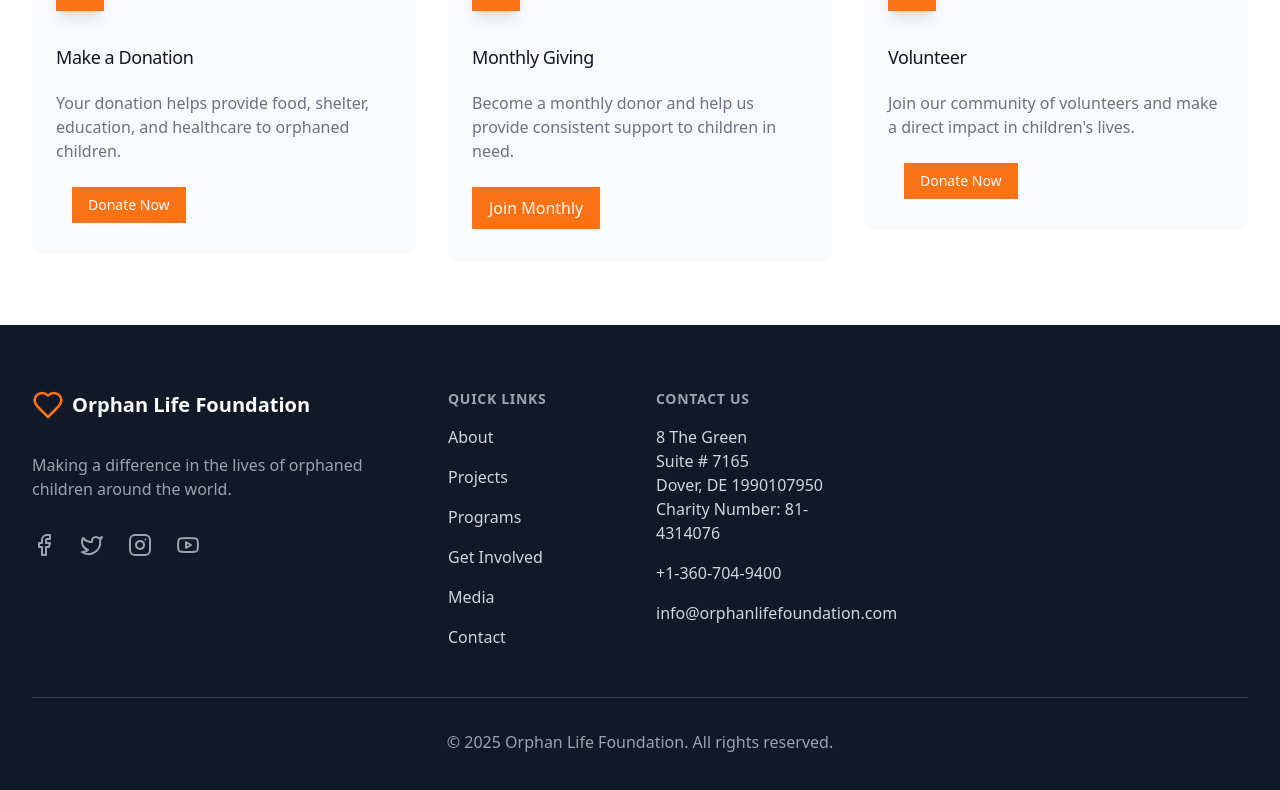
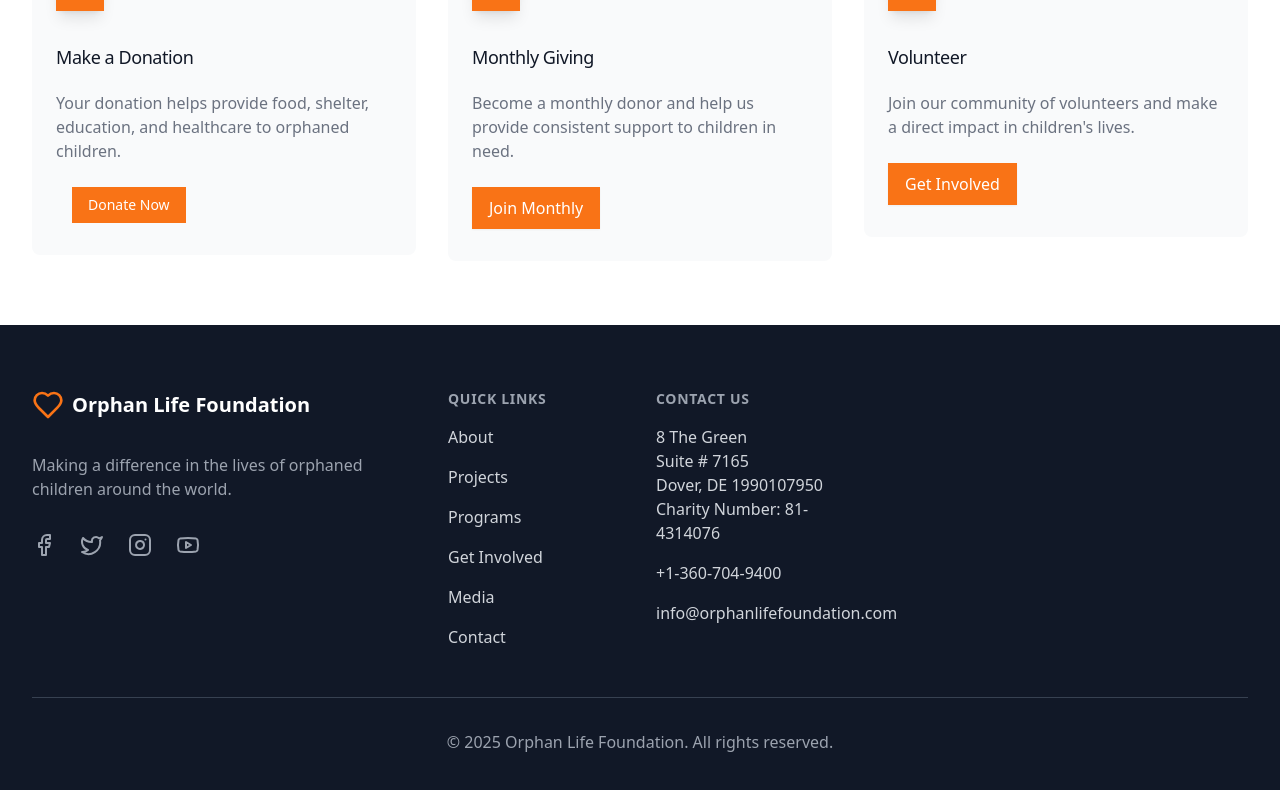
Before and after one commit to Maruhsoft/orphanlifefoundation, a React (Vite) app: page / in a window 1280 px wide. Shown: the part 2529-3319 px from the top of the page. Built offline with nearby package versions, Linux system fonts and the light colour scheme.

Commit message:
Update GetInvolved.tsx

```diff
--- a/src/components/GetInvolved.tsx
+++ b/src/components/GetInvolved.tsx
@@ -5,11 +5,10 @@ const GetInvolved = () => {
 
   return (
     <>
-      <button
-        onClick={() => setShowModal(true)}
-        className="ml-4 px-4 py-2 text-sm font-medium text-white bg-orange-500 hover:bg-orange-600 focus:outline-none focus:ring-2 focus:ring-offset-2 focus:ring-orange-500"
-      >
-        Donate Now
+      <button onClick={() => setShowModal(true)}
+        className="inline-flex items-center px-4 py-2 border border-transparent text-base font-medium shadow-sm text-white bg-orange-500 hover:bg-orange-600"
+        >
+        Get Involved
       </button>
 
       {/* Modal */}
```
